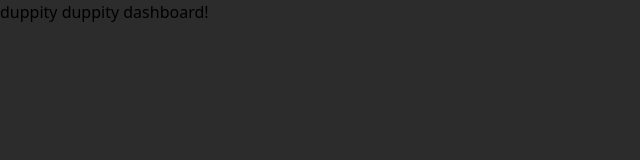
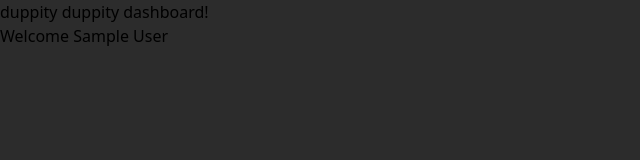
Before and after one commit to Cohortize/site, a Next.js app: page /dashboard in a window 1280 px wide. Shown: the top 160 px of the page, without its empty margins (0-640 px from the left). Built offline with nearby package versions, Linux system fonts and the light colour scheme; no server answers; sample sign-in values are in the browser's storage.

Commit message:
some expected build issues

```diff
--- a/src/app/components/dashboard/dashboard-content.tsx
+++ b/src/app/components/dashboard/dashboard-content.tsx
@@ -5,8 +5,22 @@ import { signOut } from "next-auth/react"
 import { Button } from "../ui/button"
 import { Card, CardContent, CardHeader, CardTitle } from "../ui/card"
 */
-export function DashboardContent({session}: {session:any}){
+
+interface User {
+  name?: string | null
+  email?: string | null
+}
+
+interface Session {
+  user?: User
+}
+
+export function DashboardContent(
+    {session}: {session: Session}
+){
     return(
-        <div>duppity duppity dashboard!</div>
+        <div><p>duppity duppity dashboard!</p>
+        <p>Welcome {session.user?.name || session.user?.email}
+            </p></div>
     )
 }
--- a/src/app/components/global/signup-form.tsx
+++ b/src/app/components/global/signup-form.tsx
@@ -4,7 +4,9 @@ import { Label } from "../ui/label"
 import { Input } from "../ui/input"
 import { useState } from "react"
 import { toast } from "sonner"
-import { signIn, useSession } from "next-auth/react"
+import { signIn, //useSession
+
+ } from "next-auth/react"
 import { useRouter } from "next/navigation"
 
 export function SignupForm({
@@ -14,15 +16,15 @@ export function SignupForm({
   const [otpSent, setOtpSent] = useState(false)
   const [isLoading, setIsLoading] = useState(false)
   const router = useRouter()
-  const { data: session } = useSession()
+  //const { data: session } = useSession()
 
   const handleSignupSubmit = async (e: React.FormEvent<HTMLFormElement>) => {
     e.preventDefault()
     setIsLoading(true)
 
     const formData = new FormData(e.currentTarget)
-    const email = formData.get('email') as string
-    const password = formData.get('password') as string
+    //const email = formData.get('email') as string
+    //onst password = formData.get('password') as string
 
     try {
       //dummy api calls
@@ -32,7 +34,7 @@ export function SignupForm({
         description: "An e-mail with the OTP has been sent to your e-mail address."
       })
       setOtpSent(true)
-    } catch (error) {
+    } catch (_error) {
       toast.error("Failed to send OTP. Please try again.")
     } finally {
       setIsLoading(false)
@@ -44,14 +46,14 @@ export function SignupForm({
     setIsLoading(true)
 
     const formData = new FormData(e.currentTarget)
-    const otp = formData.get('otp') as string
+    //const otp = formData.get('otp') as string
 
     try {
       await new Promise(resolve => setTimeout(resolve, 1000))
 
       toast.success("Account created successfully!")
       router.push('/dashboard')
-    } catch (error) {
+    } catch (_error) {
       toast.error("Invalid OTP. Please try again.")
     } finally {
       setIsLoading(false)
--- a/src/app/components/homepage/hero.tsx
+++ b/src/app/components/homepage/hero.tsx
@@ -1,5 +1,4 @@
 "use client";
-import { signOut } from "next-auth/react";
 import { Button } from "../ui/button"
 import { Ship, Users } from "lucide-react";
 const Hero = () => {
```
